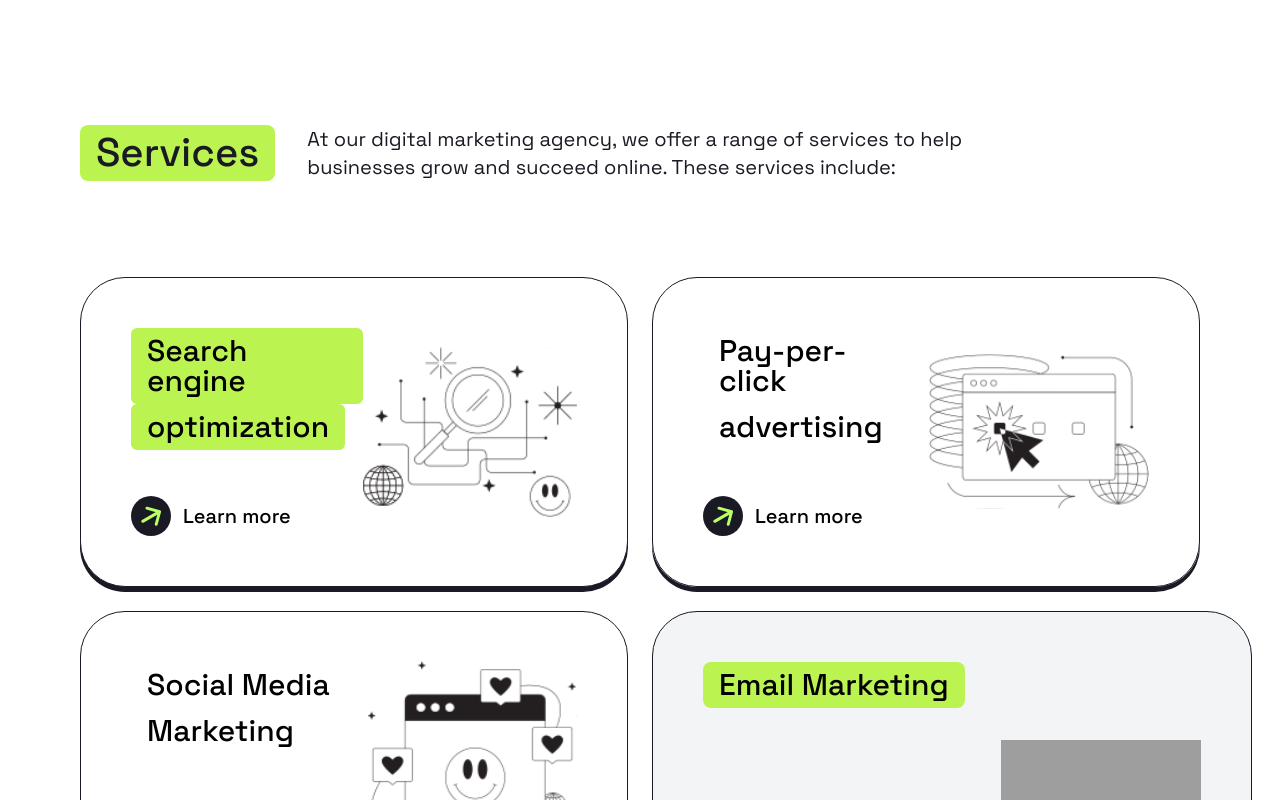
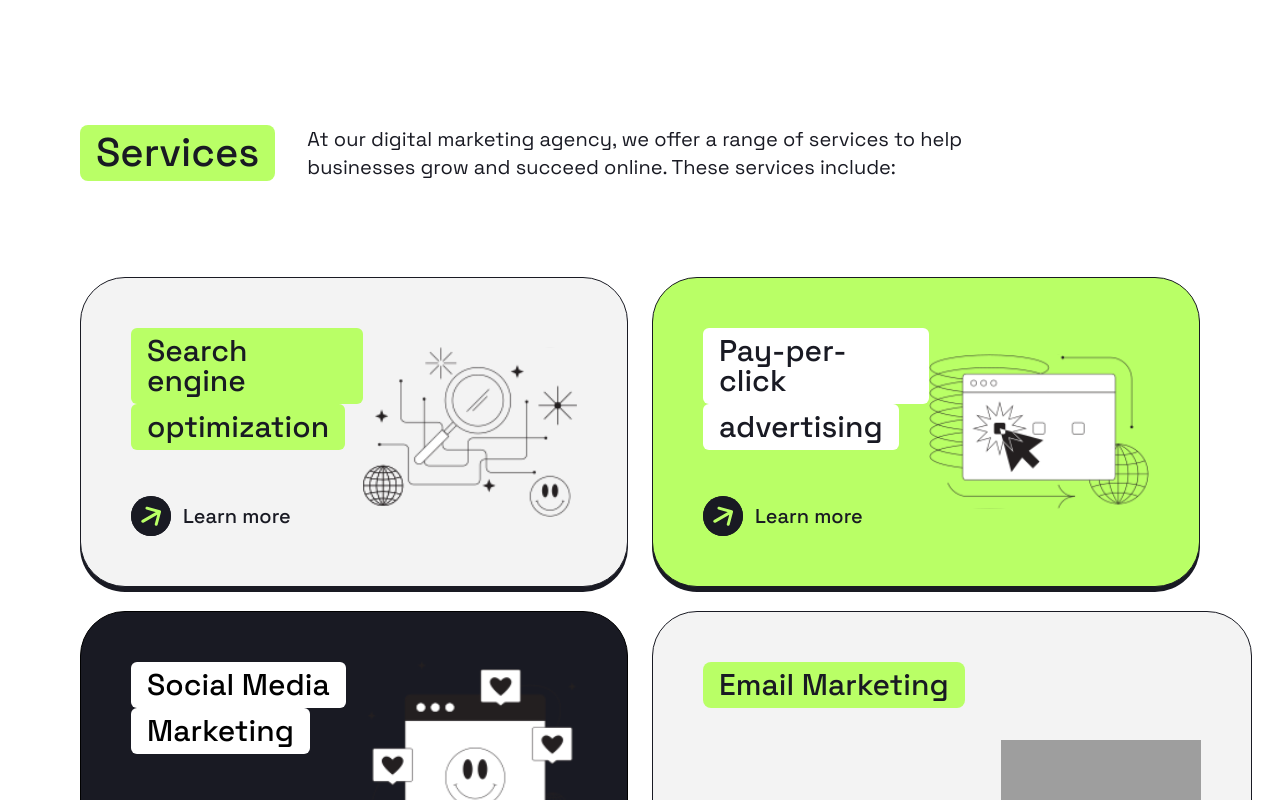
Before and after one commit to sennaBruno/positivus_landing, a Next.js app: page / in a window 1280 px wide. Shown: the part 880-1680 px from the top of the page. Built offline with nearby package versions, Linux system fonts and the light colour scheme; grey boxes are pictures that could not be loaded.

Commit message:
refactor: update color and styling for Hero, Services, and ServiceCard components

```diff
--- a/src/components/sections/Hero.tsx
+++ b/src/components/sections/Hero.tsx
@@ -7,7 +7,7 @@
     <section className="w-full py-14 px-6 md:py-20 md:px-16 lg:px-20 bg-white">
       <div className="flex flex-col lg:flex-row items-center justify-between gap-12">
         <div className="w-full lg:w-1/2">
-          <h1 className={`${typography.h1} ${colors.dark} ${colors.bgGreen} inline-block  py-2 rounded-lg mb-6`}>
+          <h1 className={`${typography.h1} ${colors.dark} inline-block  py-2 rounded-lg mb-6`}>
             Navigating the digital landscape for success
           </h1>
           <p className={`${typography.pLarge} ${colors.dark} mb-10 max-w-xl`}>
--- a/src/components/sections/Services.tsx
+++ b/src/components/sections/Services.tsx
@@ -6,7 +6,7 @@
     {
       title: 'Search engine optimization',
       imageSrc: '/Illustration (1).svg',
-      backgroundColor: colors.bgWhite,
+      backgroundColor: colors.bgGray,
       imageWidth: 221,
       imageHeight: 210,
       isHorizontal: true,
@@ -14,6 +14,7 @@
       learnMoreIcon: '/Icon.svg',
       learnMoreIconSize: 41,
       learnMoreIconBackground: colors.bgDark,
+      titleBackground: colors.bgGreen,
     },
     {
       title: 'Pay-per-click advertising',
@@ -46,7 +47,7 @@
     {
       title: 'Email Marketing',
       imageSrc: '/icons/email-icon.svg',
-      backgroundColor: 'bg-gray-100',
+      backgroundColor: colors.bgGray,
       imageWidth: 200,
       imageHeight: 150,
     },
@@ -57,7 +58,7 @@
       <div className="max-w-7xl mx-auto">
         {/* Services Title */}
         <div className="flex flex-row align-center mb-24 gap-8">
-          <h2 className={`${typography.h2} px-4 py-2 bg-lime-300 rounded-lg`}>Services</h2>
+          <h2 className={`${typography.h2} px-4 py-2 ${colors.bgGreen} rounded-lg`}>Services</h2>
           <p className={`${typography.pLarge} max-w-3xl ${colors.dark} align-center`}>
             At our digital marketing agency, we offer a range of services to
             help businesses grow and succeed online. These services include:
--- a/src/components/ui/ServiceCard.tsx
+++ b/src/components/ui/ServiceCard.tsx
@@ -1,4 +1,4 @@
-import { typography } from '@/styles/typography';
+import { colors, typography } from '@/styles/typography';
 import Image from 'next/image';
 
 export interface ServiceCardProps {
@@ -39,14 +39,14 @@
   imageSrc,
   imageWidth = 200,
   imageHeight = 150,
-    backgroundColor = 'bg-gray-100',
-    textColor = 'text-black',
-    titleBackground = 'bg-lime-300',
+  backgroundColor = colors.bgWhite,
+  textColor = colors.dark,
+  titleBackground = colors.bgGreen,
   isHorizontal = false,
   titleSplit = false,
   learnMoreIcon = '',
   learnMoreIconSize = 24,
-    learnMoreIconBackground = 'bg-lime-300',
+  learnMoreIconBackground = colors.bgGreen,
   learnMoreTextColor,
 }: ServiceCardProps) => {
   // Split title into words if needed
@@ -63,7 +63,7 @@
     rounded-[45px]
     p-[50px]
     border
-    border-[#191A23]
+    border-dark
     shadow-[0px_5px_0px_0px_#191A23]
     relative
     overflow-hidden
@@ -104,7 +104,7 @@
               tabIndex={0}
               aria-label={`Learn more about ${title}`}
             >
-                            <div className={`flex items-center justify-center w-10 h-10 rounded-full ${learnMoreIconBackground === 'bg-black' ? 'bg-black' : learnMoreIconBackground}`}>
+              <div className={`flex items-center justify-center w-10 h-10 rounded-full ${learnMoreIconBackground}`}>
                 {learnMoreIcon ? (
                   <Image
                     src={learnMoreIcon}
--- a/src/styles/typography.ts
+++ b/src/styles/typography.ts
@@ -9,22 +9,22 @@
   h2: 'font-sans font-medium text-[40px] leading-[100%] tracking-[0%]',
   h3: 'font-sans font-medium text-[30px] leading-[100%] tracking-[0%]',
   h4: 'font-sans font-medium text-[20px] leading-[100%] tracking-[0%]',
-
   p: 'font-sans font-normal text-[18px] leading-[100%] tracking-[0%]',
   pLarge: 'font-sans font-normal text-[20px] leading-[28px] tracking-[0%]',
 };
 
 // Shorthand color classes
 export const colors = {
-  green: 'text-green',
-  dark: 'text-dark',
+  green: 'text-[#B9FF66]',
+  dark: 'text-[#191A23]',
   white: 'text-white',
   black: 'text-black',
 
-  bgGreen: 'bg-green',
-  bgDark: 'bg-dark',
+  bgGreen: 'bg-[#B9FF66]',
+  bgDark: 'bg-[#191A23]',
   bgWhite: 'bg-white',
   bgBlack: 'bg-black',
+  bgGray: 'bg-[#F3F3F3]',
 };
 
 export const combinedStyles = {
```
Lines whose indentation alone changed are shown as unchanged.
